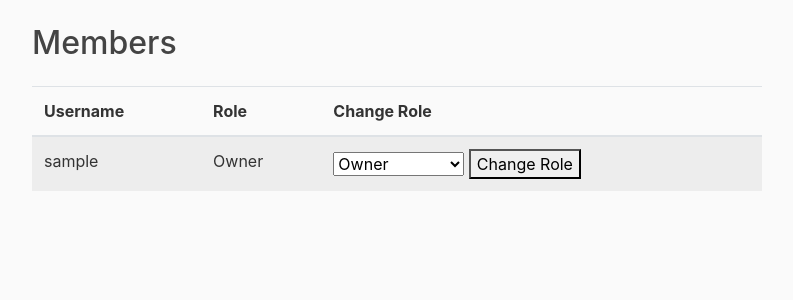
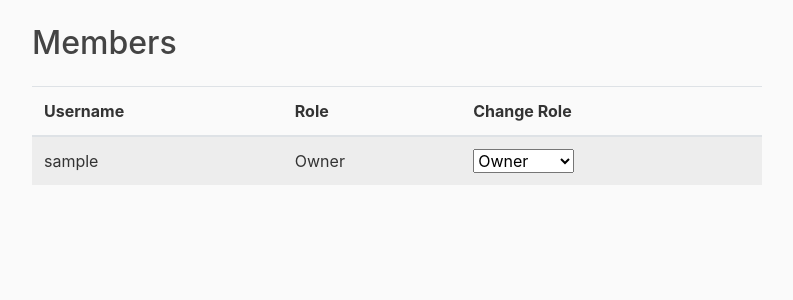
Before and after one commit to Handenurcoskun/SWE574-Team2, a Django app: page /spaces/spaces/1/members/ in a window 1280 px wide. Shown: the part 56-356 px from the top of the page, without its empty margins (53-846 px from the left). Run offline with Django 4.2, Linux system fonts and the light colour scheme; a user stored in the database is signed in; tables that the repository leaves empty hold one stand-in row (values such as "Sample post"); some libraries are stand-ins or nearby versions.

Commit message:
update for extending owner authorization

```diff
--- a/spaces/templates/spaces/space_members.html
+++ b/spaces/templates/spaces/space_members.html
@@ -16,17 +16,19 @@
             <td>{{ membership.user }}</td>
             <td>{{ membership.get_role_display }}</td>
             <td>
-                <form method="POST" action="{% url 'change-member-role' membership.id %}">
-                  {% csrf_token %}
-                  <input type="hidden" name="user_id" value="{{ membership.user.id }}">
-                  <select name="new_role">
-                    <option value="basic_member" {% if membership.role == "basic_member" %}selected{% endif %}>Basic Member</option>
-                    <option value="pro_member" {% if membership.role == "pro_member" %}selected{% endif %}>Pro Member</option>
-                    <option value="moderator" {% if membership.role == "moderator" %}selected{% endif %}>Moderator</option>
-                    <option value="owner" {% if membership.role == "owner" %}selected{% endif %}>Owner</option>
-                  </select>
-                  <button type="submit">Change Role</button>
-                </form>
+			    {% if membership.id %}
+			      <form method="POST" action="{% url 'change-member-role' membership.id %}">
+			        {% csrf_token %}
+			        <select name="new_role" onchange="this.form.submit();">
+			          <option value="member" {% if membership.role == 'member' %}selected{% endif %}>Member</option>
+			          <option value="moderator" {% if membership.role == 'moderator' %}selected{% endif %}>Moderator</option>
+			          <option value="admin" {% if membership.role == 'admin' %}selected{% endif %}>Admin</option>
+			          <option value="owner" {% if membership.role == 'owner' %}selected{% endif %}>Owner</option>
+			        </select>
+			      </form>
+			    {% else %}
+			      {{ membership.get_role_display }}
+			    {% endif %}
             </td>
           </tr>
         {% endfor %}
```
